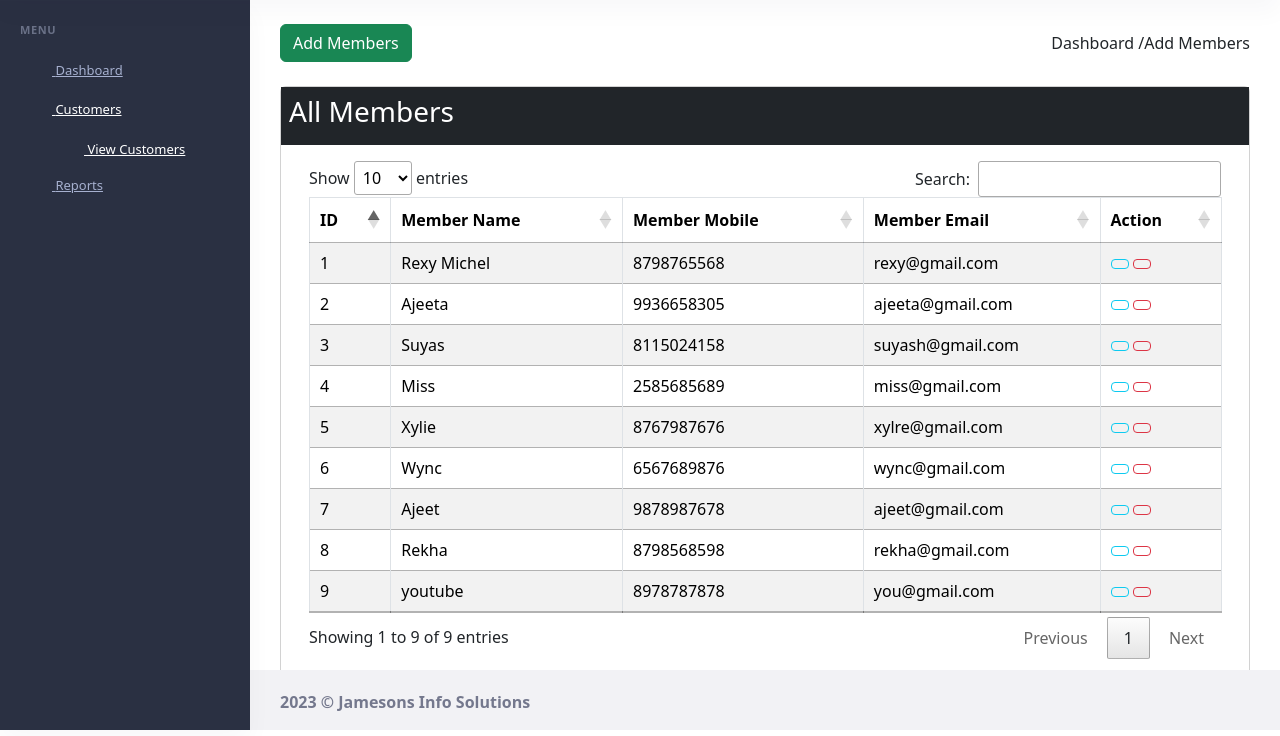
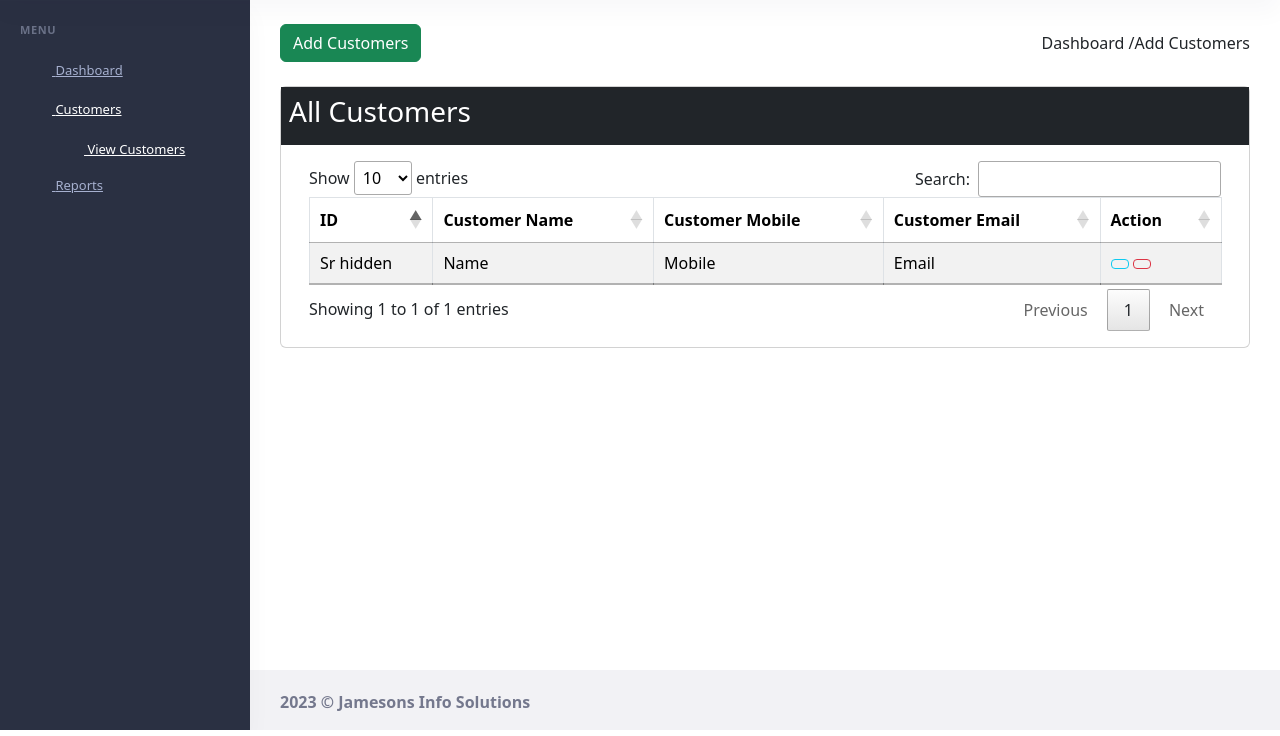
Before and after one commit to tamanna-ops/GiftCard, a PHP site: page /Admin/add-Customer.php in a window 1280 px wide. Shown: the part 70-806 px from the top of the page. Run offline with PHP 8.4, Linux system fonts and the light colour scheme; a user stored in the database is signed in; data comes from the database, SQL or seed files in the repository; some libraries are stand-ins or nearby versions.

Commit message:
Latest Admin Upload

```diff
--- a/Admin/add-Customer.php
+++ b/Admin/add-Customer.php
@@ -17,7 +17,7 @@ if (strlen($lgmail) == 0) {
     <head>
 
         <meta charset="utf-8" />
-        <title>Add Members || Admin Panel </title>
+        <title>Add Customers || Admin Panel </title>
         <meta name="viewport" content="width=device-width, initial-scale=1.0">
         <!-- App favicon -->
         <link rel="shortcut icon" href="assets/images/favicon.ico">
@@ -64,12 +64,12 @@ if (strlen($lgmail) == 0) {
                         <div class="row">
                             <div class="col-12">
                                 <div class="page-title-box d-sm-flex align-items-center justify-content-between">
-                                    <h3 class="mb-sm-0 font-size-18" style="display: none;" id="headi">Add Members</h3>
-                                    <button type="button" class="btn btn-success" onclick="showRow()" id="btnShow"><i class="bx bx-plus"></i>Add Members</button>
+                                    <h3 class="mb-sm-0 font-size-18" style="display: none;" id="headi">Add Customers</h3>
+                                    <button type="button" class="btn btn-success" onclick="showRow()" id="btnShow"><i class="bx bx-plus"></i>Add Customers</button>
                                     <div class="">
                                         <ol class="breadcrumb m-0">
                                             <li>Dashboard / </li>
-                                            <li>Add Members</li>
+                                            <li>Add Customers</li>
                                         </ol>
                                     </div>
 
@@ -78,58 +78,11 @@ if (strlen($lgmail) == 0) {
                         </div>
                         <!-- end page title -->
 
-
-                        <div class="row" id="regRow" style="display: none;">
-                            <div class="col-12">
-                                <div class="card">
-                                    <div class="card-body">
-                                        <!-- <h4 class="card-title">Basic Information</h4> -->
-
-                                        <form id="myform" method="POST">
-                                            <div class="row">
-                                                <div class="col-sm-4">
-                                                    <div class="mb-3">
-                                                        <label for="mem_name">Name<span class="text-danger">*</span></label>
-                                                        <input id="mem_name" name="mem_name" type="text" class="form-control" placeholder="Name" required>
-                                                    </div>
-                                                </div>
-                                                <div class="col-sm-4">
-                                                    <div class="mb-3">
-                                                        <label class="control-label">Mobile<span class="text-danger">*</span></label>
-                                                        <input id="mem_mobile" name="mem_mobile" type="number" min="1000000000" max="9999999999" class="form-control" placeholder="Mobile" required>
-                                                    </div>
-                                                </div>
-                                                <div class="col-sm-4">
-                                                    <div class="mb-3">
-                                                        <label for="mem_email">Email</label>
-                                                        <input id="mem_email" name="mem_email" type="email" class="form-control" placeholder="Email" required>
-                                                    </div>
-                                                </div>
-
-                                            </div>
-                                            <div class="d-flex flex-wrap gap-2">
-                                                <input type="submit" onclick="return add_member()" value="Add Member" class="btn btn-primary waves-effect waves-light">
-                                                <!-- <input type="submit" class="btn btn-primary waves-effect waves-light" id="sa-success" value="Click me"> -->
-
-
-                                                <button type="button" class="btn btn-secondary waves-effect waves-light" onclick="return CloseRow()">Cancel</button>
-                                            </div>
-                                        </form>
-                                        <div class="col-xl-3 col-lg-4 col-sm-6 mb-2">
-
-                                        </div>
-
-
-
-                                    </div>
-                                </div>
-                            </div> <!-- end col -->
-                        </div> <!-- end row -->
                         <div class="row">
                             <div class="col-12">
                                 <div class="card">
                                     <div class="bg-dark text-white p-2">
-                                        <h3 class="card-title">All Members</h3>
+                                        <h3 class="card-title">All Customers</h3>
                                     </div>
                                     <div class="card-body">
                                         <div class="container">
@@ -140,49 +93,30 @@ if (strlen($lgmail) == 0) {
                                                             <tr>
                                                                 <th>ID</th>
                                                                 <th style="display:none" data-field="mem_id"> mem_id</th>
-                                                                <th>Member Name</th>
-                                                                <th>Member Mobile</th>
-                                                                <th>Member Email</th>
+                                                                <th>Customer Name</th>
+                                                                <th>Customer Mobile</th>
+                                                                <th>Customer Email</th>
                                                                 <th>Action</th>
                                                             </tr>
                                                         </thead>
                                                         <tbody>
-                                                            <?php
-                                                            $getMember = " SELECT * FROM tbl_members WHERE mem_status=1 ORDER BY mem_id DESC";
-                                                            $Selectquery = $conn->prepare($getMember);
-                                                            $Selectquery->execute();
-                                                            $results = $Selectquery->fetchAll(PDO::FETCH_OBJ);
-                                                            if ($Selectquery->rowCount() > 0) {
-                                                                $sr = 1;
-                                                                foreach ($results as $result) {
-                                                            ?>
+
                                                                     <tr>
-                                                                        <td data-field="id"><?php echo $sr; ?></td>
-                                                                        <td style="display:none" data-field="mem_id"><?php echo htmlentities($result->mem_id); ?></td>
-                                                                        <td data-field="name"><?php echo htmlentities($result->mem_name); ?></td>
-                                                                        <td data-field="mobile"><?php echo htmlentities($result->mem_mobile); ?></td>
-                                                                        <td data-field="email"><?php echo htmlentities($result->mem_email); ?></td>
-
-
-
+                                                                        <td data-field="id">Sr hidden</td>
+                                                                        <td style="display:none" data-field="mem_id">Hidden id to sebd</td>
+                                                                        <td data-field="name">Name</td>
+                                                                        <td data-field="mobile">Mobile</td>
+                                                                        <td data-field="email">Email</td>
                                                                         <td style="width: 100px">
                                                                             <a class="btn btn-outline-info btn-sm edit" title="Edit">
                                                                                 <i class="fas fa-pencil-alt"></i>
                                                                             </a>
-                                                                            <a class="btn btn-outline-danger  btn-sm deletes" title="Delete" onclick="return delete_record(<?php echo htmlentities($result->mem_id); ?>)">
+                                                                            <a class="btn btn-outline-danger  btn-sm deletes" title="Delete" onclick="return delete_record()">
                                                                                 <i class="fas fa-trash"></i>
                                                                             </a>
                                                                         </td>
 
                                                                     </tr>
-                                                            <?php $sr++;
-                                                                }
-                                                            } else {
-                                                                echo "No Record Found !";
-                                                            }
-                                                            ?>
-
-
                                                         </tbody>
                                                     </table>
                                                 </div>
@@ -222,7 +156,7 @@ if (strlen($lgmail) == 0) {
         <!-- App js -->
         <script src="assets/js/jquery.dataTables.min.js"></script>
         <script src="assets/js/app.js"></script>
-        <script src="assets/js/addMember.js"></script>
+        <script src="assets/js/addCustomer.js"></script>
 
 
 
--- a/Admin/assets/js/addMember.js
+++ b/Admin/assets/js/addCustomer.js
@@ -4,35 +4,6 @@ $(document).ready(function() {
 });
 
 
-function showRow() {
-    const form = document.getElementById('regRow');
-    const btnShowVar = document.getElementById('btnShow');
-    const headin = document.getElementById('headi');
-    if (form.style.display === 'none') {
-        form.style.display = 'block';
-        btnShowVar.style.display='none';
-        headin.style.display='block';
-    } else {
-        form.style.display = 'none';
-        btnShowVar.style.display='block';
-
-    }
-}
-
-function CloseRow() {
-    const form = document.getElementById('regRow');
-    const btnShowVar = document.getElementById('btnShow');
-    const headin = document.getElementById('headi');
-    if (form.style.display === 'block') {
-        form.style.display = 'none';
-        btnShowVar.style.display='block';
-        headin.style.display='none';
-    } else {
-        form.style.display = 'block';
-        btnShowVar.style.display='none';
-
-    }
-}
 
 function add_member() {
     event.preventDefault();
```
